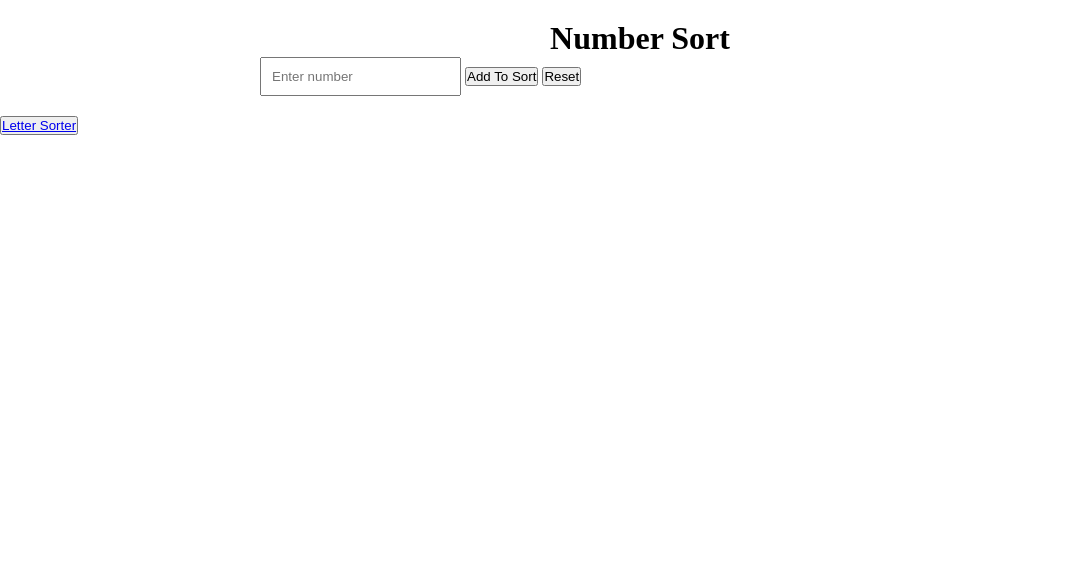
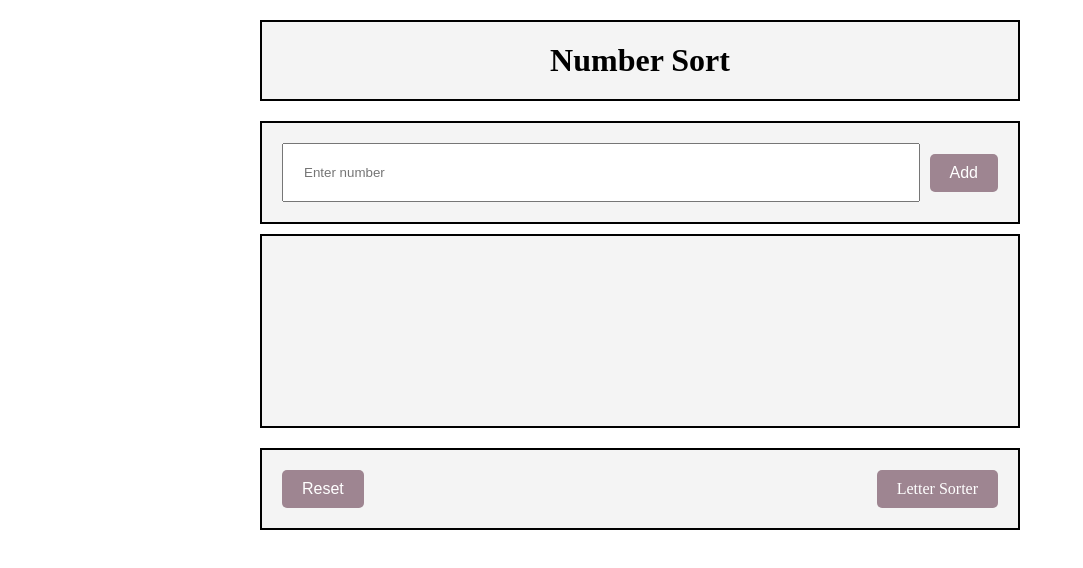
Before and after one commit to Leslie-flo-res/JsSort, a plain HTML site: page numbSorter.html in a window 1280 px wide. Shown: the whole page, without its empty margins (0-1083 px from the left). Drawn offline with Linux system fonts and the light colour scheme.

Commit message:
css edits

```diff
--- a/numbSorter.html
+++ b/numbSorter.html
@@ -11,23 +11,27 @@
 <body>
 
     <div class="container">
-        <h1>Number Sort</h1>
+        <div class="box">
+            <h1>Number Sort</h1>
+            <p></p>
+        </div>
+
+        <div class="box input-container">
+            <input type="text" class="inputBox" id="inputNumb" placeholder="Enter number" />
+            <button type="button" onclick="numbList();" class="button">Add </button>
+
+        </div>
 
 
-
-        <input type="text" class="inputBox" id="inputNumb" placeholder="Enter number" />
-
-
-
-        <button type="button" onclick="numbList();">Add To Sort</button>
-        <button type="button" onclick="reset();">Reset</button>
-
-
-        <div>
+        <div class="box">
             <ul class="displayList"></ul>
         </div>
 
+        <div class="box bBox">
+            <button type="button" class="button" onclick="reset();">Reset</button>
+            <a href="index.html" class="button">Letter Sorter</a>
 
+        </div>
 
     </div>
 
@@ -81,7 +85,6 @@
 
 
 
-    <button><a href="index.html">Letter Sorter</a></button>
 </body>
 
 </html>
--- a/styles.css
+++ b/styles.css
@@ -6,13 +6,39 @@
 
 
 
+a {
+    text-decoration: none;
+}
 
 h1 {
     text-align: center;
     font-size: 32px;
 }
 
+.bBox {
+    display: flex;
+    justify-content: space-between;
+    align-items: flex-end;
+
+}
+
+.button {
+    border-radius: 5px;
+    border: none;
+    color: #fff;
+    padding: 10px 20px;
+    background-color: #9e8591;
+    font-size: 16px;
+    cursor: pointer;
+    transition: background-color 0.3s;
+}
+
+.button:hover {
+    background-color: #716068;
+}
+
 .container {
+    min-width: 350px;
     max-width: 800px;
     margin: 0 auto;
     padding: 20px;
@@ -25,8 +51,23 @@ h1 {
     margin-bottom: 20px;
 }
 
+.input-container {
+    display: flex;
+    align-items: center;
+    margin-bottom: 10px;
+
+}
+
 .inputBox {
     flex: 1;
-    padding: 10px;
+    padding: 20px;
+    margin-right: 10px;
+}
+
+.displayList {
+
+    list-style: none;
+    min-height: 150px;
+    padding: 20px 60px;
 
 }
```
Also changed, not shown: index.html (+7 -5 lines).
